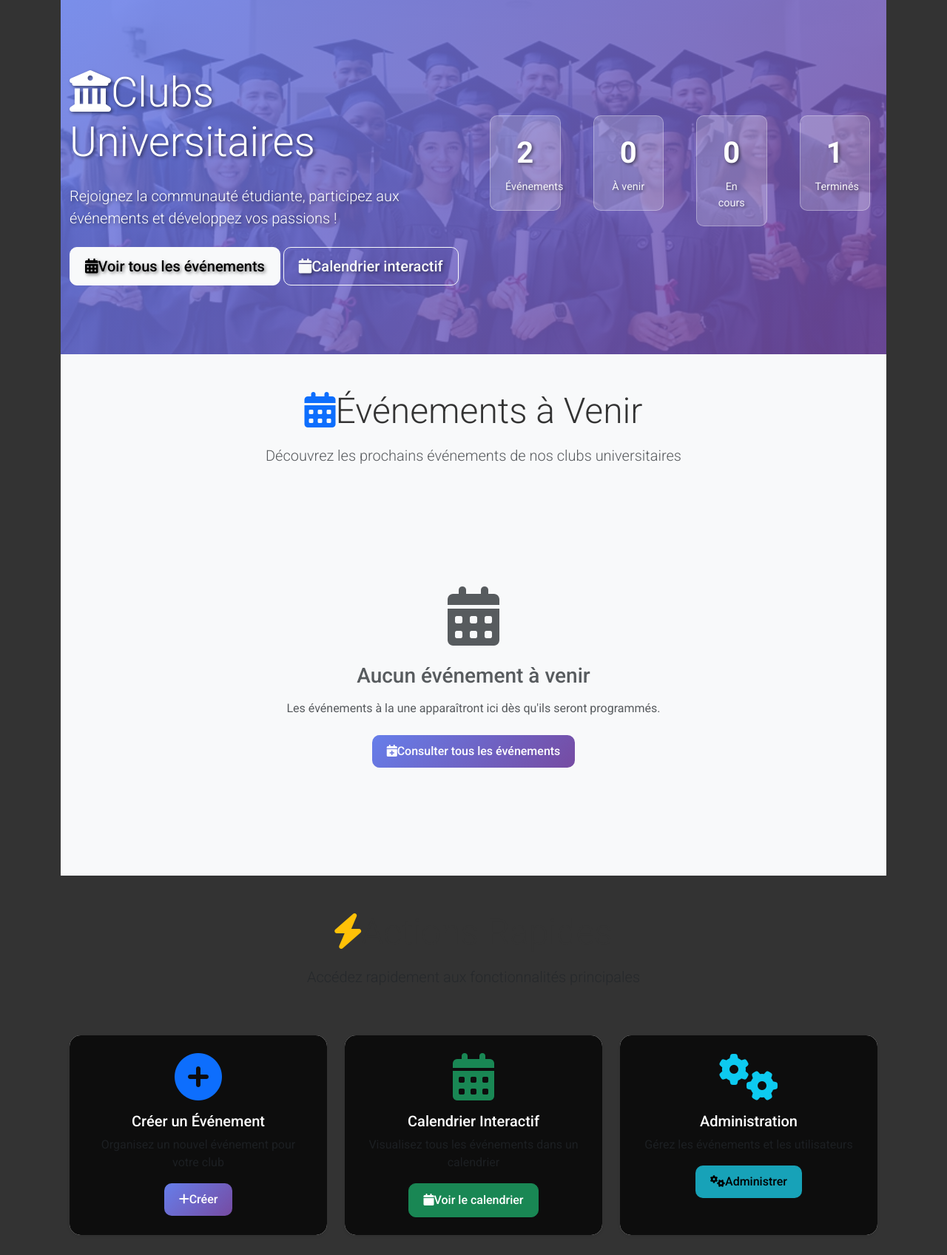
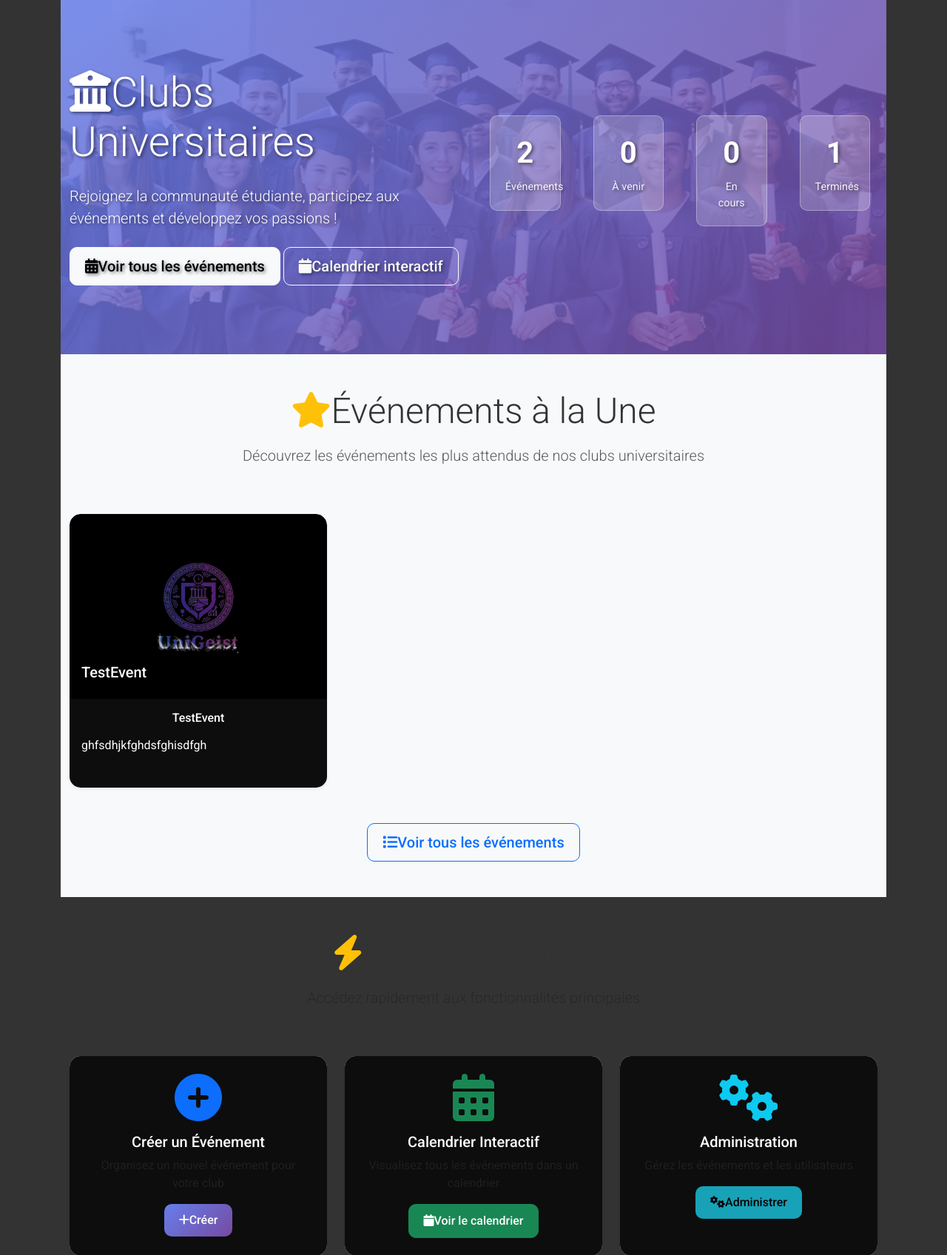
Before and after one commit to UniGeist-Universitie-s-Club-Managers/Genie_Logiciel_Application_Clubs_Universitaires, a Django app: page / in a window 1280 px wide. Shown: the part 533-2230 px from the top of the page at 74% size. Run offline with Django 5.2, Linux system fonts and the light colour scheme; data comes from the database, SQL or seed files in the repository; both versions use the stored data as it was before the commit; some libraries are stand-ins or nearby versions.

Commit message:
Last Change

```diff
--- a/Gestion_Clubs_Universite/Gestion_Clubs_Universite/settings.py
+++ b/Gestion_Clubs_Universite/Gestion_Clubs_Universite/settings.py
@@ -121,6 +121,9 @@ STATICFILES_DIRS = [
     BASE_DIR / "static",
 ]
 
+MEDIA_URL = '/media/'
+MEDIA_ROOT = BASE_DIR / 'media'
+
 
 
 # Default primary key field type
--- a/Gestion_Clubs_Universite/Gestion_Clubs_Universite/urls.py
+++ b/Gestion_Clubs_Universite/Gestion_Clubs_Universite/urls.py
@@ -1,6 +1,8 @@
 from django.contrib import admin
 from django.urls import path,include
 from appEvenements.views import calendar_view
+from django.conf import settings
+from django.conf.urls.static import static
 urlpatterns = [
     path('', calendar_view, name='home'),
     path('evenements/', include('appEvenements.urls')),
@@ -8,3 +10,6 @@ urlpatterns = [
 
 
 ]
+
+if settings.DEBUG:
+    urlpatterns += static(settings.MEDIA_URL, document_root=settings.MEDIA_ROOT)
--- a/Gestion_Clubs_Universite/appEvenements/forms.py
+++ b/Gestion_Clubs_Universite/appEvenements/forms.py
@@ -51,7 +51,7 @@ class PromotionForm(forms.ModelForm):
             'featured': 'Événement à la une',
         }
         help_texts = {
-            'promotion_description': 'Entrez une description attrayante pour la promotion sur Facebook.',
+            'promotion_description': 'Entrez une description attrayante pour la promotion sur le site.',
             'promotion_image': 'Téléchargez une image pour accompagner la promotion.',
             'featured': 'Cochez pour mettre cet événement à la une sur la page d\'accueil.',
         }
--- a/Gestion_Clubs_Universite/appEvenements/models.py
+++ b/Gestion_Clubs_Universite/appEvenements/models.py
@@ -14,7 +14,7 @@ class Evenement(models.Model):
     statut = models.CharField(max_length=50, choices=[('planifie', 'Planifié'), ('en_cours', 'En cours'), ('termine', 'Terminé'), ('annule', 'Annulé')])
     visibilite = models.CharField(max_length=50, choices=[('public', 'Public'), ('prive', 'Privé')])
     featured = models.BooleanField(default=False, help_text="Événement à la une")
-    promotion_image = models.ImageField(upload_to='promotions/', blank=True, null=True, help_text="Image de promotion")
+    promotion_image = models.ImageField(upload_to='feat_pic/', blank=True, null=True, help_text="Image de promotion")
     promotion_description = models.TextField(blank=True, null=True, help_text="Description de promotion")
 
     def __str__(self):
--- a/Gestion_Clubs_Universite/appEvenements/urls.py
+++ b/Gestion_Clubs_Universite/appEvenements/urls.py
@@ -1,5 +1,7 @@
 from django.contrib import admin
 from django.urls import path,include
+from django.conf import settings
+from django.conf.urls.static import static
 from .views import ListeEvenementsView, DetailEvenementView, CreateEvenementView, UpdateEvenementView, DeleteEvenementView, AdminInterfaceView, calendar_view, download_pdf, toggle_featured, promote_event, remove_promotion
 
 urlpatterns = [
@@ -17,3 +19,6 @@ urlpatterns = [
     path('remove_promotion/<int:evenement_id>/', remove_promotion, name='remove_promotion'),
     path('promote/<int:evenement_id>/', promote_event, name='promote'),
 ]
+if settings.DEBUG:
+    urlpatterns += static(settings.MEDIA_URL,
+                          document_root=settings.MEDIA_ROOT)
--- a/Gestion_Clubs_Universite/templates/home.html
+++ b/Gestion_Clubs_Universite/templates/home.html
@@ -66,96 +66,39 @@
         <div class="row mb-5">
             <div class="col-12 text-center">
                 <h2 class="display-5 font-weight-bold mb-3" style="color: #333;">
-                    <i class="fas fa-calendar-alt text-primary mr-3"></i>Événements à Venir
+                    <i class="fas fa-star text-warning mr-3"></i>Événements à la Une
                 </h2>
-                <p class="lead text-muted">Découvrez les prochains événements de nos clubs universitaires</p>
+                <p class="lead text-muted">Découvrez les événements les plus attendus de nos clubs universitaires</p>
             </div>
         </div>
 
-        {% if events %}
+        {% if featured_events %}
         <div class="row">
-            {% for event in events %}
+            {% for event in featured_events %}
             <div class="col-lg-4 col-md-6 mb-4">
                 <div class="event-card card h-100 border-0 shadow-sm animate__animated animate__fadeInUp" style="border-radius: 15px; overflow: hidden; transition: all 0.3s ease;">
-                    {% if event.promotion_image %}
-                    <div class="card-img-top" style="height: 200px; background: url('{{ event.promotion_image.url }}') center/cover no-repeat; position: relative;">
-                        <div class="card-header" style="background: linear-gradient(135deg, rgba(102, 126, 234, 0.9) 0%, rgba(118, 75, 162, 0.9) 100%); color: white; border: none; padding: 15px; position: absolute; bottom: 0; left: 0; right: 0;">
-                            <div class="d-flex justify-content-between align-items-center">
-                                <div>
-                                    <h5 class="card-title mb-1">{{ event.titre }}</h5>
-                                    <small><i class="fas fa-map-marker-alt mr-1"></i>{{ event.lieu }}</small>
-                                </div>
-                                <span class="badge badge-light">
-                                    {% if event.statut == 'planifie' %}
-                                        <i class="fas fa-clock mr-1"></i>Planifié
-                                    {% elif event.statut == 'en_cours' %}
-                                        <i class="fas fa-play-circle mr-1"></i>En cours
-                                    {% elif event.statut == 'termine' %}
-                                        <i class="fas fa-check-circle mr-1"></i>Terminé
-                                    {% else %}
-                                        <i class="fas fa-times-circle mr-1"></i>Annulé
-                                    {% endif %}
-                                </span>
-                            </div>
+                    {% if event.promotion_image and event.promotion_image.url %}
+                    <div class="card-img-top position-relative" style="border-radius: 15px 15px 0 0; overflow: hidden;">
+                        <img src="{{ event.promotion_image.url }}" alt="{{ event.titre }}" class="w-100" style="height: 250px; object-fit: cover;">
+                        <div class="image-overlay position-absolute bottom-0 start-0 end-0 bg-gradient-dark p-3" style="border-radius: 0 0 15px 15px;">
+                            <h5 class="card-title text-white mb-2">{{ event.titre }}</h5>
                         </div>
                     </div>
                     {% else %}
-                    <div class="card-header" style="background: linear-gradient(135deg, #667eea 0%, #764ba2 100%); color: white; border: none; padding: 20px;">
-                        <div class="d-flex justify-content-between align-items-center">
-                            <div>
-                                <h5 class="card-title mb-1">{{ event.titre }}</h5>
-                                <small><i class="fas fa-map-marker-alt mr-1"></i>{{ event.lieu }}</small>
-                            </div>
-                            <span class="badge badge-light">
-                                {% if event.statut == 'planifie' %}
-                                    <i class="fas fa-clock mr-1"></i>Planifié
-                                {% elif event.statut == 'en_cours' %}
-                                    <i class="fas fa-play-circle mr-1"></i>En cours
-                                {% elif event.statut == 'termine' %}
-                                    <i class="fas fa-check-circle mr-1"></i>Terminé
-                                {% else %}
-                                    <i class="fas fa-times-circle mr-1"></i>Annulé
-                                {% endif %}
-                            </span>
+                    <div class="card-img-top position-relative" style="border-radius: 15px 15px 0 0; overflow: hidden; background: linear-gradient(135deg, #667eea 0%, #764ba2 100%); height: 250px; display: flex; align-items: center; justify-content: center;">
+                        <div class="text-center" style="color: white;">
+                            <i class="fas fa-calendar-alt fa-5x mb-3"></i>
+                            <p class="mb-0">{{ event.titre }}</p>
                         </div>
                     </div>
                     {% endif %}
-                    <div class="card-body">
-                        <div class="event-details mb-3">
-                            <div class="row text-center">
-                                <div class="col-6">
-                                    <div class="detail-item">
-                                        <i class="fas fa-calendar-day text-primary mb-2" style="font-size: 24px;"></i>
-                                        <div class="small text-muted">Début</div>
-                                        <div class="font-weight-bold">{{ event.date_debut|date:"d/m" }}</div>
-                                        <div class="small">{{ event.date_debut|date:"H:i" }}</div>
-                                    </div>
-                                </div>
-                                <div class="col-6">
-                                    <div class="detail-item">
-                                        <i class="fas fa-calendar-check text-success mb-2" style="font-size: 24px;"></i>
-                                        <div class="small text-muted">Fin</div>
-                                        <div class="font-weight-bold">{{ event.date_fin|date:"d/m" }}</div>
-                                        <div class="small">{{ event.date_fin|date:"H:i" }}</div>
-                                    </div>
-                                </div>
-                            </div>
-                        </div>
-                        <p class="card-text text-muted">{{ event.description|truncatechars:120 }}</p>
-                    </div>
-                    <div class="card-footer bg-white border-0">
-                        <div class="d-flex justify-content-between align-items-center">
-                            <small class="text-muted">
-                                {% if event.visibilite == 'public' %}
-                                    <i class="fas fa-globe-americas text-success mr-1"></i>Public
-                                {% else %}
-                                    <i class="fas fa-lock text-warning mr-1"></i>Privé
-                                {% endif %}
-                            </small>
-                            <a href="{% url 'details' event.id %}" class="btn btn-primary btn-sm">
-                                <i class="fas fa-eye mr-1"></i>Détails
-                            </a>
-                        </div>
+                    <div class="card-body" style="min-height: 120px;">
+                        <h6 class="card-title text-center mb-3">{{ event.titre }}</h6>
+                        {% if event.promotion_description %}
+                            <p class="card-text">{{ event.promotion_description|truncatechars:150 }}</p>
+                        {% else %}
+                            <p class="card-text text-muted">{{ event.description|truncatechars:150 }}</p>
+                        {% endif %}
                     </div>
                 </div>
             </div>
```
Also changed, not shown: Gestion_Clubs_Universite/templates/appEvenements/promotion_form.html (+40 -6 lines), Gestion_Clubs_Universite/Capture d'écran 2025-11-30 233246.png (added), Gestion_Clubs_Universite/appEvenements/migrations/0006_remove_evenement_image_pro_alter_evenement_featured_and_more.py (added), Gestion_Clubs_Universite/db.sqlite3, Gestion_Clubs_Universite/media/feat_pic/image_2025-12-01_183936206.png (added).
